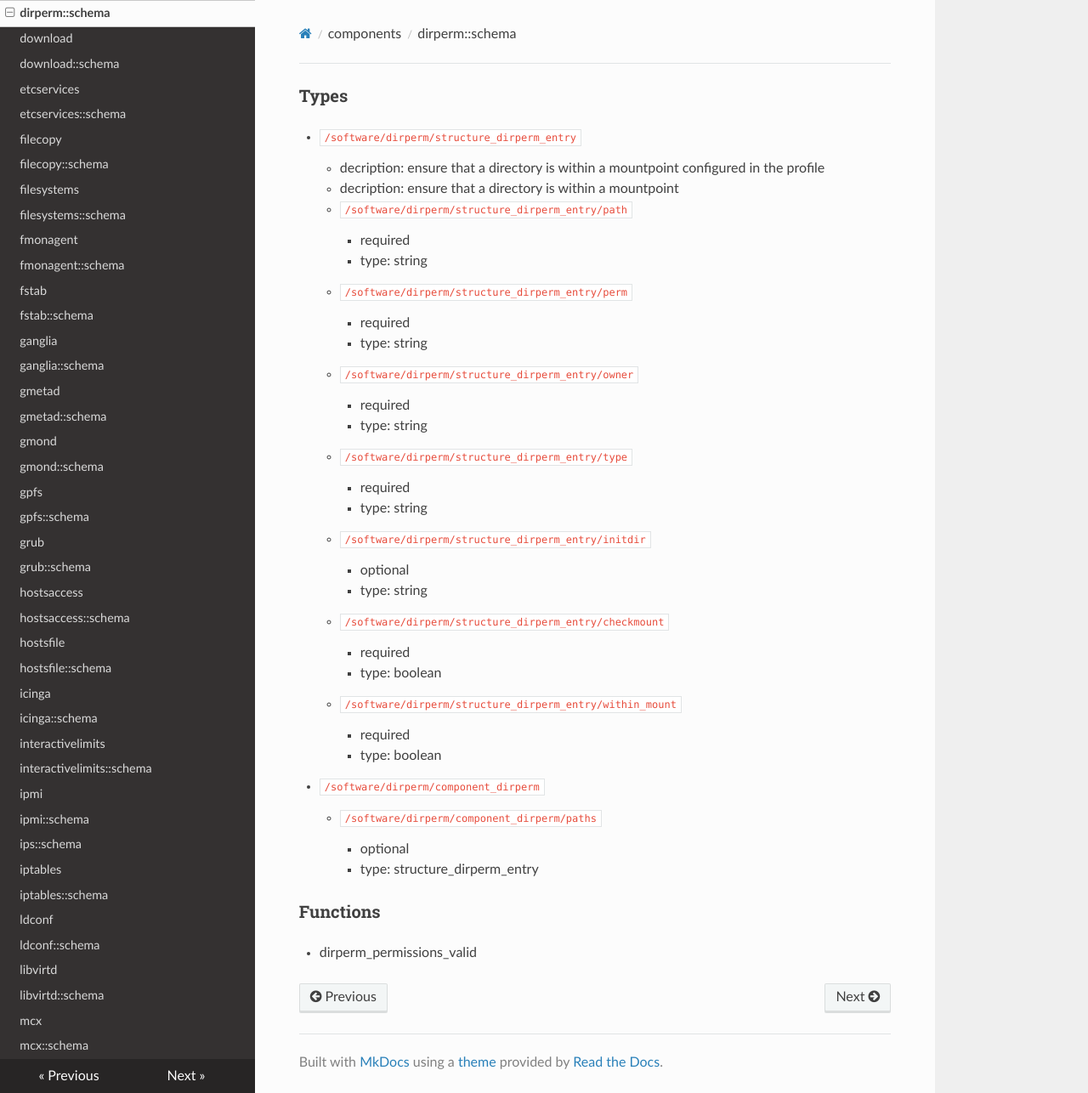
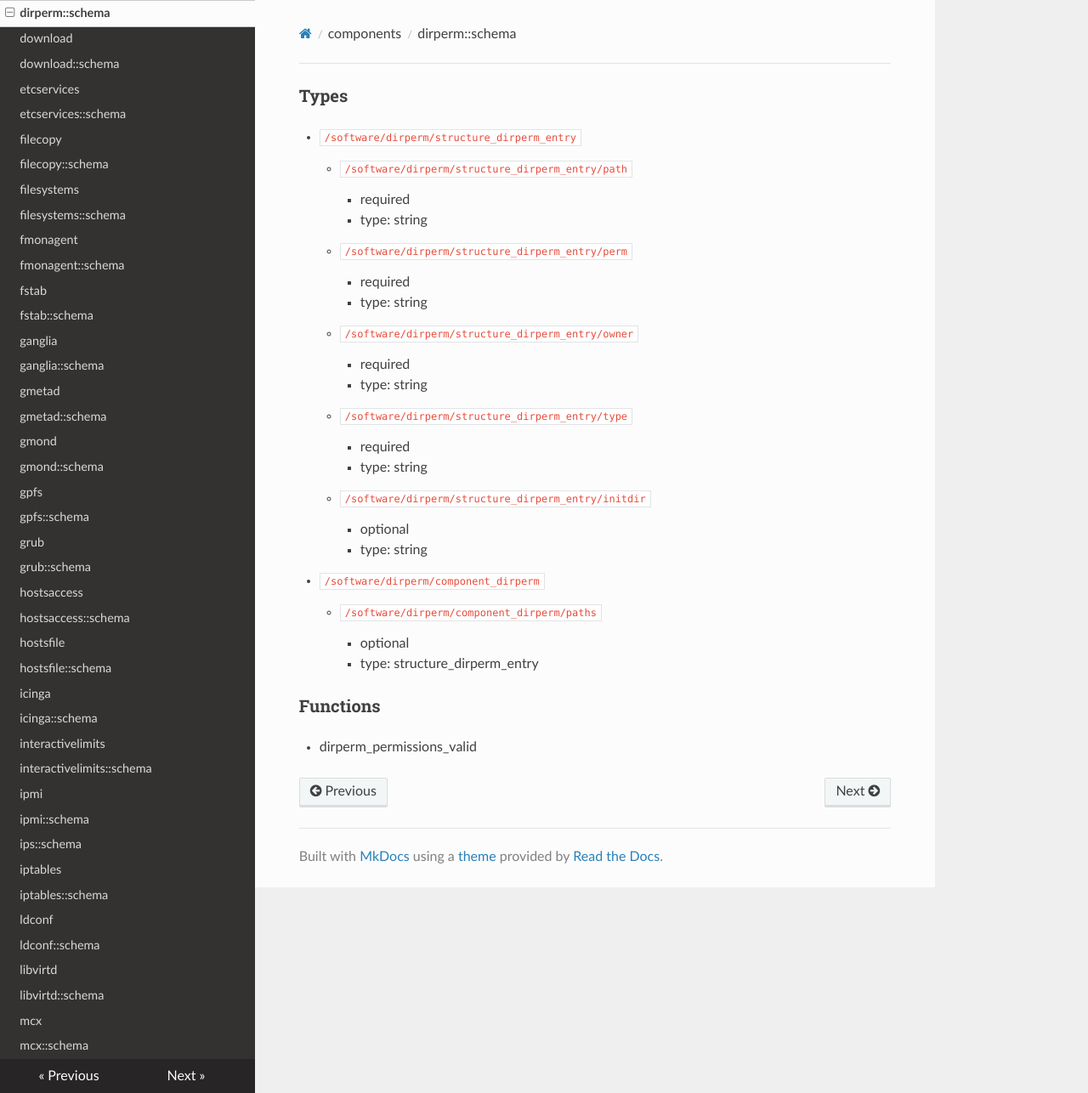
Before and after one commit to wdpypere/documentation, an MkDocs documentation site: the page built from docs/components/dirperm::schema.md, in a window 1280 px wide and 1286 px high. Shown: the whole window at 85% size. Built offline with MkDocs 1.6.1, drawn with Linux system fonts in a browser that asks for light colours; nearby versions of some CDN libraries; old or Windows-style settings are respelled for this version of MkDocs.

```diff
--- a/docs/components/dirperm::schema.md
+++ b/docs/components/dirperm::schema.md
@@ -1,8 +1,6 @@
 ### Types
 
 - `/software/dirperm/structure_dirperm_entry`
-    - decription: ensure that a directory is within a mountpoint configured in the profile
-    - decription: ensure that a directory is within a mountpoint
     - `/software/dirperm/structure_dirperm_entry/path`
         - required
         - type: string
@@ -18,12 +16,6 @@
     - `/software/dirperm/structure_dirperm_entry/initdir`
         - optional
         - type: string
-    - `/software/dirperm/structure_dirperm_entry/checkmount`
-        - required
-        - type: boolean
-    - `/software/dirperm/structure_dirperm_entry/within_mount`
-        - required
-        - type: boolean
 - `/software/dirperm/component_dirperm`
     - `/software/dirperm/component_dirperm/paths`
         - optional
```
Also changed, not shown: docs/components/cron.md (+1 -1 lines), docs/components/metaconfig.md (+1 -1 lines).
